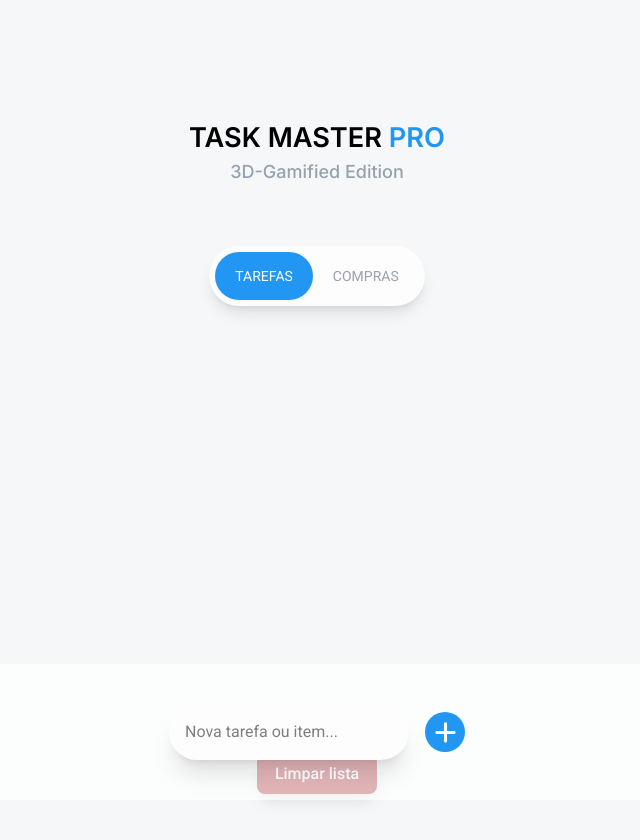
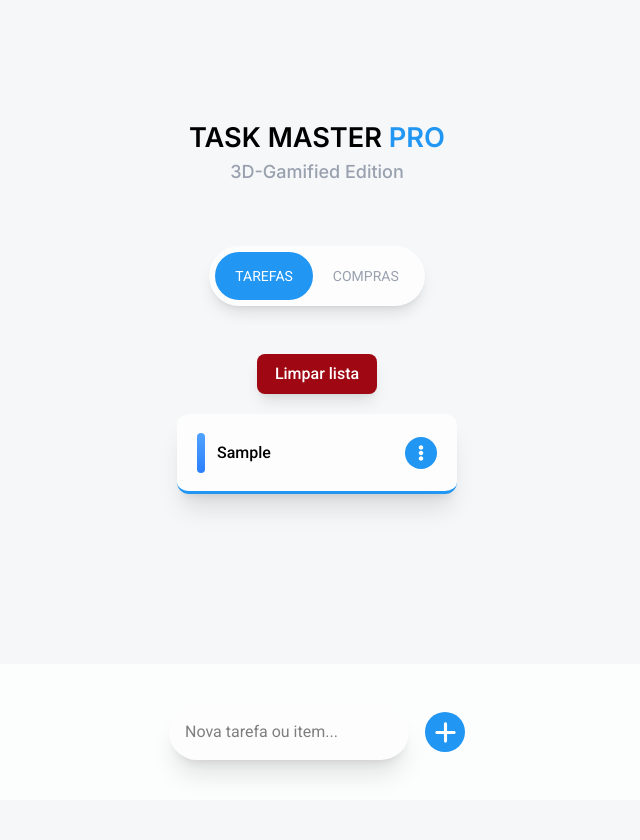
Before and after one commit to ed-matheus/React-Task-Master, a React (Vite) app: page / in a window 1280 px wide. Both pictures are taken after typing "Sample" into the empty fields and a click on the button 768 px from the left and 732 px from the top of the page. Shown: the top 840 px of the page, without its empty margins (323-963 px from the left). Built offline with nearby package versions, Linux system fonts and the light colour scheme.

Commit message:
corrigindo erro de layout

```diff
--- a/src/App.jsx
+++ b/src/App.jsx
@@ -80,7 +80,7 @@ function App() {
               filteredItems.length >= 1
                 ?
                 <button
-                  className='bg-red-800 text-white font-medium w-30 p-2 rounded-lg m-100 shadow-lg'
+                  className='bg-red-800 text-white font-medium w-30 p-2 rounded-lg shadow-lg'
                   onClick={() => clearAll()}
                 >
                   Limpar lista
```
